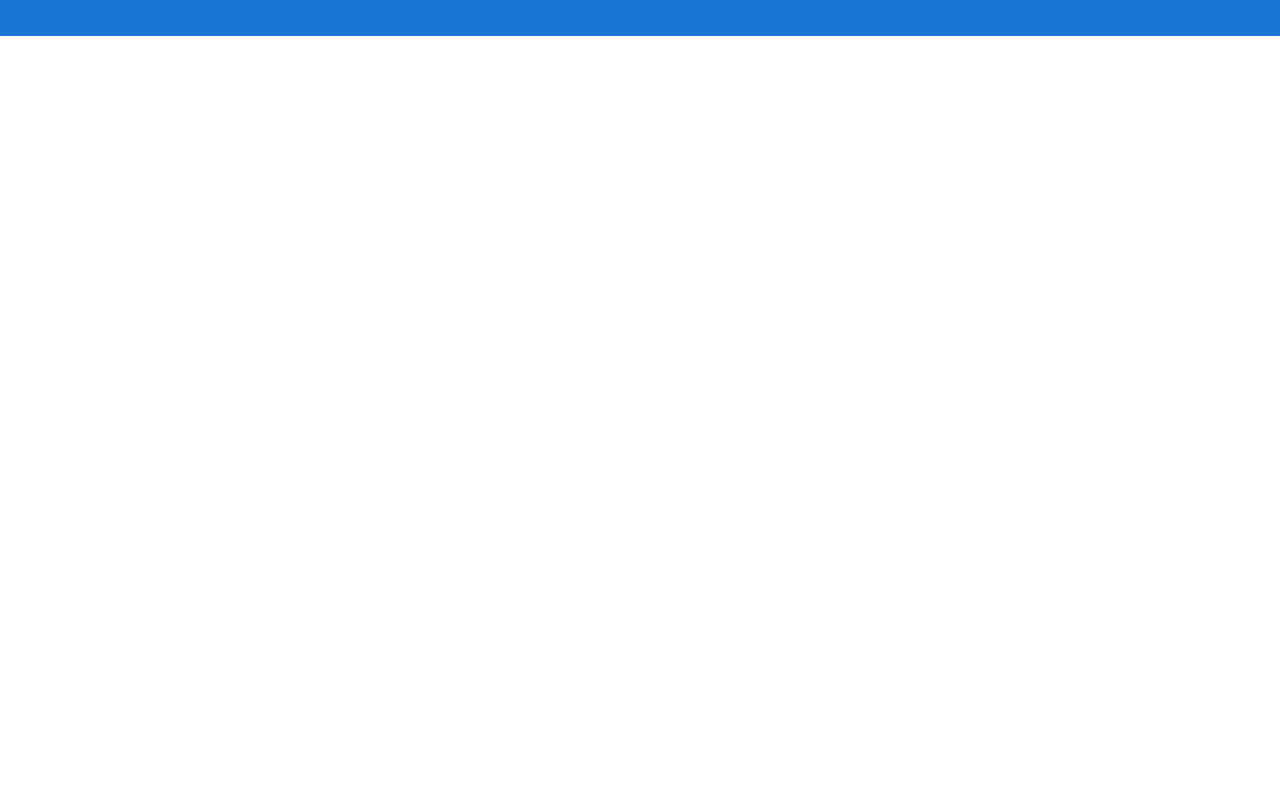
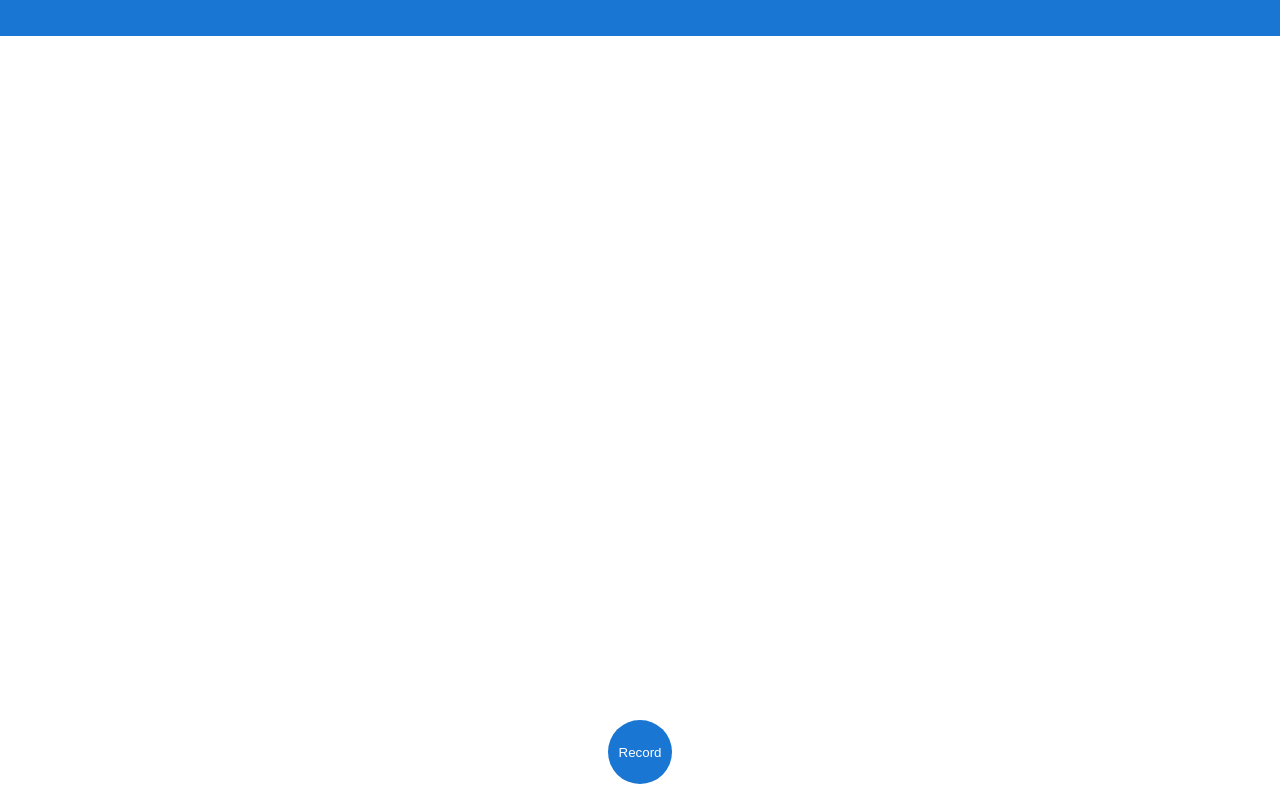
Before and after one commit to sunnyzanchi/tape-recorder, a Vue app: page /#/ in a window 1280 px wide. Built offline with nearby package versions, Linux system fonts and the light colour scheme.

Commit message:
Added getUserMedia polyfill, fixed linting errors

```diff
--- /dev/null
+++ b/src/js/components/RecordButton.vue
@@ -0,0 +1,34 @@
+<style scoped>
+  button {
+    background: #1976d2;
+    border: 0;
+    border-radius: 50%;
+    bottom: 16px;
+    color: #fff;
+    height: 64px;
+    left: 50%;
+    position: absolute;
+    transform: translate(-50%);
+    transition: .2s background-color;
+    width: 64px;
+  }
+  button:hover{
+    background: #1565c0;
+    cursor: pointer;
+  }
+</style>
+<template>
+  <button @click="record">
+    Record
+  </button>
+</template>
+<script>
+import { mapActions, mapState } from 'vuex';
+
+export default {
+  computed: mapState({
+    buttonText: state => state.isRecording ? 'Record' : 'Recording',
+  }),
+  methods: mapActions(['record']),
+};
+</script>
--- /dev/null
+++ b/src/js/getUserMedia.polyfill.js
@@ -0,0 +1,31 @@
+/*
+ * MDN getUserMedia Polyfill
+ */
+
+// Older browsers might not implement mediaDevices at all, so we set an empty object first
+if (navigator.mediaDevices === undefined) {
+  navigator.mediaDevices = {};
+}
+
+// Some browsers partially implement mediaDevices. We can't just assign an object
+// with getUserMedia as it would overwrite existing properties.
+// Here, we will just add the getUserMedia property if it's missing.
+if (navigator.mediaDevices.getUserMedia === undefined) {
+  navigator.mediaDevices.getUserMedia = (constraints) => {
+    // First get ahold of the legacy getUserMedia, if present
+    const getUserMedia = (navigator.getUserMedia ||
+      navigator.webkitGetUserMedia ||
+      navigator.mozGetUserMedia);
+
+    // Some browsers just don't implement it - return a rejected promise with an error
+    // to keep a consistent interface
+    if (!getUserMedia) {
+      return Promise.reject(new Error('getUserMedia is not implemented in this browser'));
+    }
+
+    // Otherwise, wrap the call to the old navigator.getUserMedia with a Promise
+    return new Promise((resolve, reject) => {
+      getUserMedia.call(navigator, constraints, resolve, reject);
+    });
+  };
+}
--- a/src/js/index.js
+++ b/src/js/index.js
@@ -1,6 +1,7 @@
 import Vue from 'vue/dist/vue';
+import './getUserMedia.polyfill';
+import router from './router';
 import store from './store';
-import router from './router';
 
 // eslint-disable-next-line no-unused-vars
 const app = new Vue({
--- a/src/js/pages/index.vue
+++ b/src/js/pages/index.vue
@@ -4,19 +4,22 @@
   <div>
     <Header title="Tape Recorder"/>
     <TrackList />
+    <RecordButton />
   </div>
 </template>
 <script>
 import Header from '../components/Header.vue';
+import RecordButton from '../components/RecordButton.vue';
 import TrackList from '../components/TrackList.vue';
 
 export default {
   components: {
     Header,
-    TrackList
+    RecordButton,
+    TrackList,
   },
   mounted() {
     this.$store.dispatch('getTracks');
-  }
-}
+  },
+};
 </script>
```
